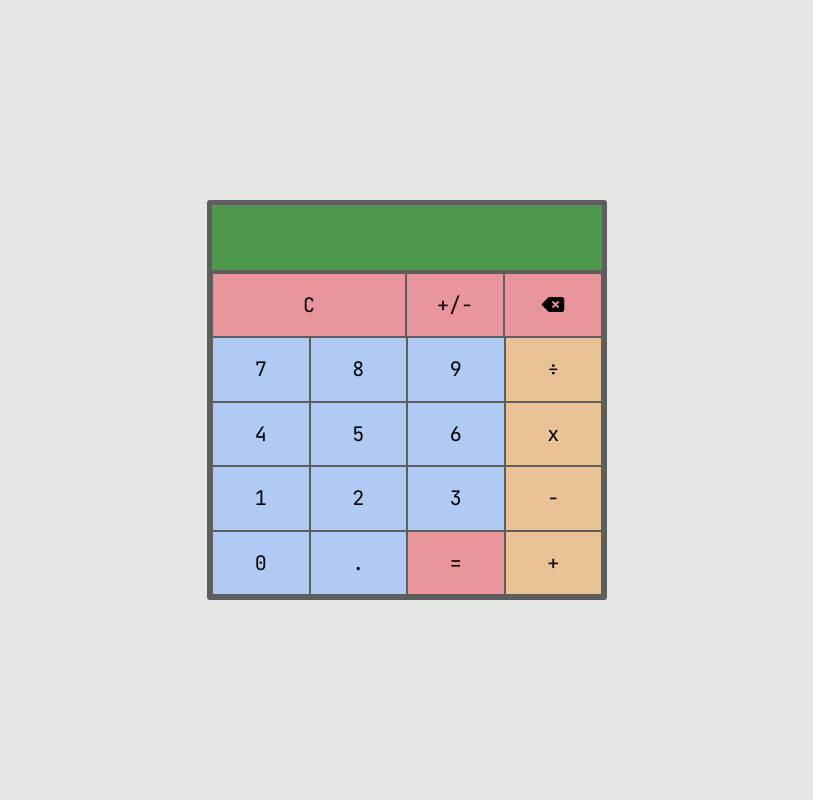
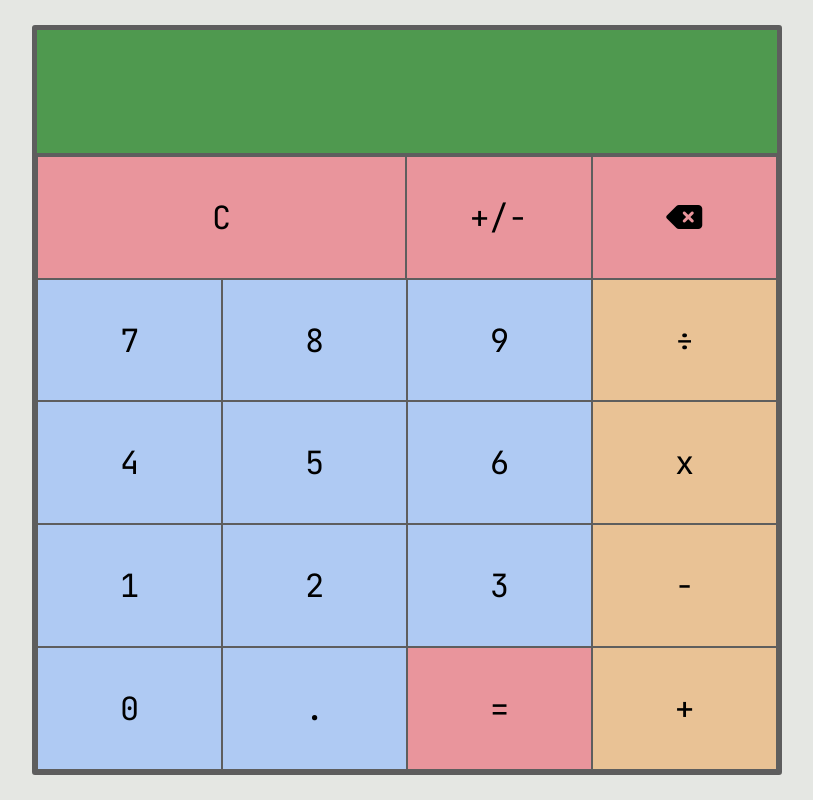
Before and after one commit to danielz0102/calculator, a plain HTML site: page index.html in a window 1280 px wide. Shown: the whole page, without its empty margins (233-1046 px from the left). Drawn offline with Linux system fonts and the light colour scheme.

Commit message:
Increase calculator size

```diff
--- a/style.css
+++ b/style.css
@@ -15,8 +15,8 @@ body {
 }
 
 .container {
-    width: 400px;
-    height: 400px;
+    width: 750px;
+    height: 750px;
     display: flex;
     flex-direction: column;
     border: 5px solid #5e5e5e;
@@ -28,7 +28,7 @@ body {
     background-color: #4f994f;
     border-bottom: 3px solid #5e5e5e;
     text-align: right;
-    font-size: 2rem;
+    font-size: 4rem;
     color: #fff;
     text-align: right;
     display: flex;
@@ -46,7 +46,7 @@ body {
 .row button {
     flex: 1;
     border: 1px solid #5e5e5e;
-    font-size: 1.25rem;
+    font-size: 2rem;
 }
 
 .row button:hover {
```
